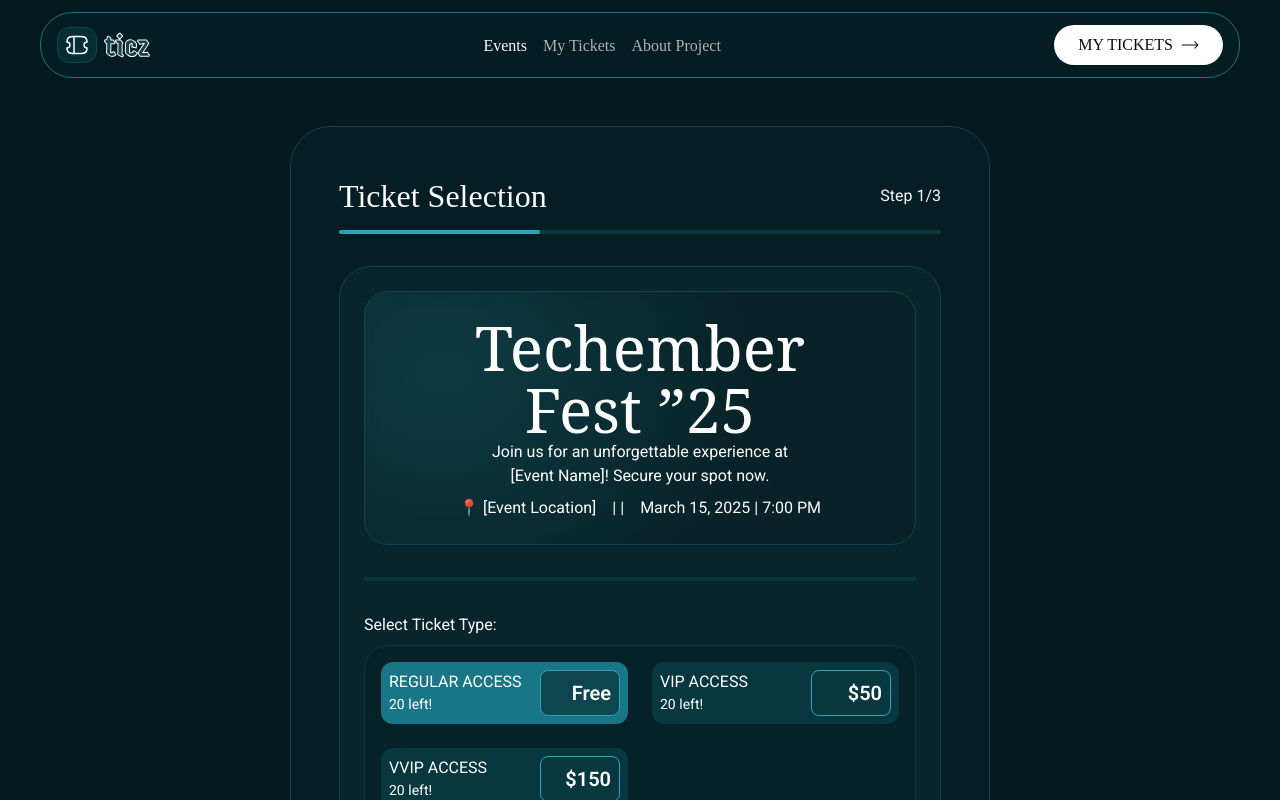
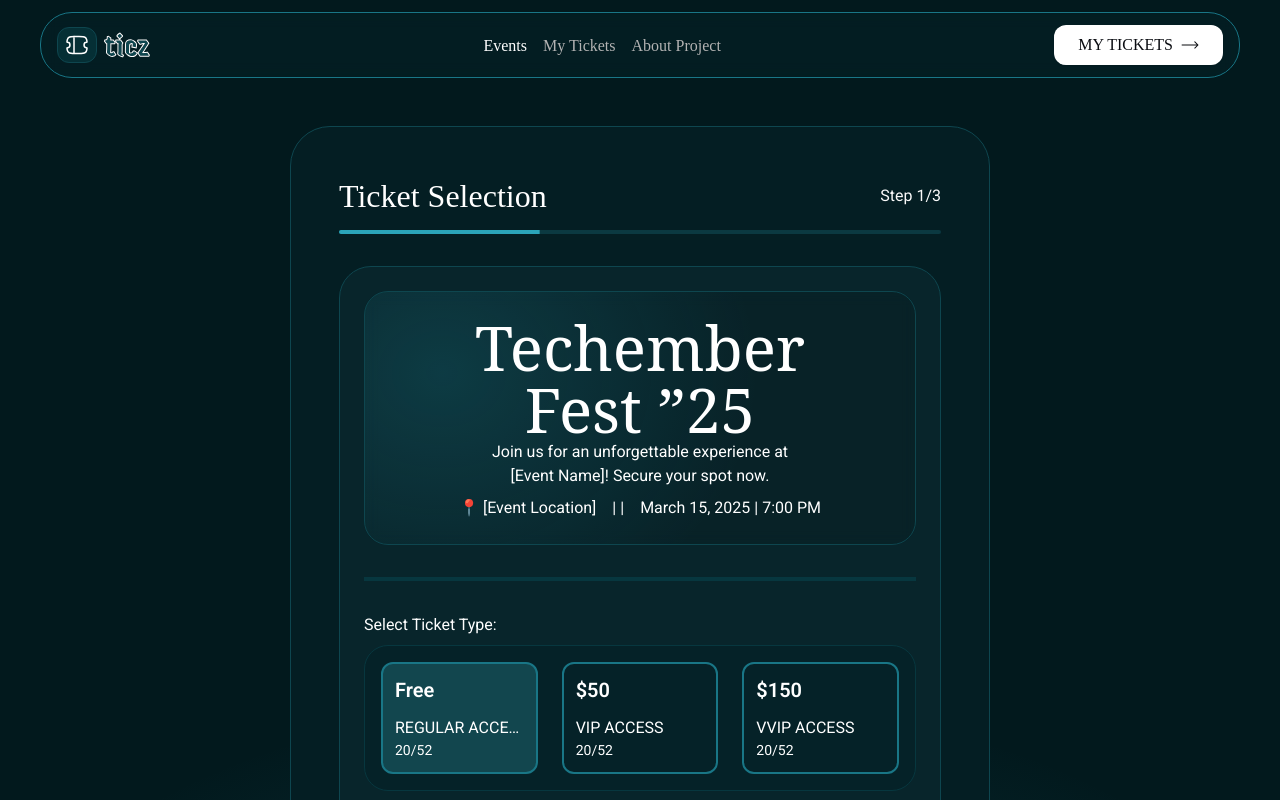
Before and after one commit to it-awonugba/event-ticket-booking-app, a React (Vite) app: page / in a window 1280 px wide. Shown: the top 800 px of the page. Built offline with nearby package versions, Linux system fonts and the light colour scheme; a web font is replaced by a local one.

Commit message:
Modification to reflect new design layout

```diff
--- a/src/App.tsx
+++ b/src/App.tsx
@@ -58,7 +58,13 @@ function App() {
           />
         </section>
 
-        <section className="flex flex-col gap-8 p-0 bg-layer-background xl:p-6 xl:border xl:border-ring xl:rounded-lg">
+        <section
+          className={`flex flex-col gap-8 p-0 ${
+            progress < 3
+              ? "bg-layer-background xl:p-6 xl:border xl:border-ring xl:rounded-lg"
+              : ""
+          } `}
+        >
           <MultiForm
             tickets={tickets}
             activeTicketId={activeTicketId}
@@ -66,18 +72,22 @@ function App() {
             handleTicketClick={handleTicketClick}
           />
 
-          <section className="flex flex-col flex-col-reverse justify-between gap-4 items-center xl:flex-row xl:border xl:border-ring xl:rounded-xl xl:bg-card xl:px-12 xl:h-12 ">
+          <section className="flex flex-col flex-col-reverse justify-between gap-4 items-center xl:flex-row xl:h-12 ">
             <Button
               onClick={handleCancelClick}
-              className="w-full h-full bg-transparent border border-progress-foreground rounded-xs text-progress-foreground text-base font-primary font-normal"
+              className="w-full h-full bg-transparent border border-progress-foreground rounded-xs text-progress-foreground text-base font-primary font-normal hover:text-white"
             >
-              Cancel
+              {progress === 1 && "Cancel"}
+              {progress === 2 && "Back"}
+              {progress === 3 && "Book Another Ticket"}
             </Button>
             <Button
               onClick={handleNextClick}
               className="w-full h-full bg-progress-foreground rounded-xs text-base font-primary font-normal"
             >
-              Next
+              {progress === 1 && "Next"}
+              {progress === 2 && "Get My Ticket"}
+              {progress === 3 && "Download Ticket"}
             </Button>
           </section>
         </section>
--- a/src/components/ImageUploader/ImageUploader.tsx
+++ b/src/components/ImageUploader/ImageUploader.tsx
@@ -1,6 +1,7 @@
 import React, { useState, useRef } from "react";
 import { Label } from "../ui/label";
 import UploadIcon from "../../assets/upload-icon.svg";
+import { Input } from "../ui/input";
 
 export default function ImageUploader() {
   const [image, setImage] = useState<string | ArrayBuffer | null>(null);
@@ -63,7 +64,7 @@ export default function ImageUploader() {
               </p>
             </div>
           )}
-          <input
+          <Input
             type="file"
             accept="image/*"
             onChange={handleChange}
--- a/src/components/MultiForm/MultiForm.tsx
+++ b/src/components/MultiForm/MultiForm.tsx
@@ -12,6 +12,8 @@ import { TicketData } from "@/App";
 import ImageUploader from "../ImageUploader/ImageUploader";
 import { Label } from "../ui/label";
 import { Input } from "../ui/input";
+import EnvelopeIcon from "../../assets/envelope.svg";
+import { Textarea } from "../ui/textarea";
 
 interface FormProperties {
   tickets: TicketData[];
@@ -67,7 +69,7 @@ export default function MultiForm({
                 <div className="border border-divider-background bg-section-background p-4 rounded-md">
                   <RadioGroup
                     defaultValue="1"
-                    className="grid grid-cols-1 xl:grid-cols-2 gap-6 p-0 w-full"
+                    className="grid grid-cols-1 xl:grid-cols-3 gap-6 p-0 w-full"
                   >
                     {tickets.map((ticket) => (
                       <Ticket
@@ -124,8 +126,40 @@ export default function MultiForm({
               className="rounded-[0.75rem] border border-divider-background h-12"
             />
           </section>
+          <section className="flex flex-col gap-2">
+            <Label
+              htmlFor="name"
+              className="text-base font-secondary font-normal"
+            >
+              Enter your email
+            </Label>
+            <div className="relative">
+              <Input
+                id="email"
+                type="email"
+                placeholder="hello@avioflagos.io"
+                className="rounded-[0.75rem] border border-divider-background h-12 pl-10"
+              />
+              <img
+                src={EnvelopeIcon}
+                alt="Envelope Icon"
+                className="absolute left-3 top-1/2 transform -translate-y-1/2"
+              />
+            </div>
+          </section>
+          <section className="flex flex-col gap-2">
+            <Label
+              htmlFor="name"
+              className="text-base font-secondary font-normal"
+            >
+              About the project
+            </Label>
+            <Textarea className="rounded-[0.75rem] border border-divider-background h-[7.9375rem]" />
+          </section>
         </>
       )}
+
+      {progress === 3 && <></>}
     </>
   );
 }
--- a/src/components/Ticket.tsx
+++ b/src/components/Ticket.tsx
@@ -32,29 +32,20 @@ export default function Ticket({
       />
       <Label
         htmlFor={`${title}-${id}`}
-        className={`grid grid-cols-[1fr_80px] p-2 gap-0 rounded-[0.75rem] box-border ${
-          isActive ? "bg-border" : "bg-divider-background"
+        className={`flex flex-col p-3 gap-3 rounded-[0.75rem] box-border border border-2 ${
+          isActive ? "bg-active-ticket-background" : "bg-transparent"
         }`}
         onClick={onClick}
       >
-        <span className="col-span-1 flex flex-col gap-0">
+        <span className="text-xl font-semibold font-secondary">
+          {price === 0 ? "Free" : USDFormatter.format(price).replace(".00", "")}
+        </span>
+        <span className="flex flex-col">
           <span className="text-base font-secondary font-normal truncate">
             {title.toUpperCase()}
           </span>
           <span className="font-secondary font-normal text-sm truncate">
-            {availableTickets} left!
-          </span>
-        </span>
-
-        <span
-          className={`col-span-1 p-2 box-border border border-primary rounded-xs h-fit overflow-hidden text-ellipsis whitespace-nowrap ${
-            isActive ? "bg-ring" : ""
-          }`}
-        >
-          <span className="text-xl font-semibold font-secondary p-0 text-right block">
-            {price === 0
-              ? "Free"
-              : USDFormatter.format(price).replace(".00", "")}
+            {availableTickets}/{52}
           </span>
         </span>
       </Label>
--- a/src/components/header/Header.tsx
+++ b/src/components/header/Header.tsx
@@ -52,7 +52,7 @@ export default function Header() {
       <Button
         variant="secondary"
         size="lg"
-        className="py-3 px-4 text-base leading-5 font-normal font-primary xl:py-4 px-6"
+        className="py-3 px-4 text-base leading-5 font-normal rounded-[0.75rem] font-primary xl:py-4 px-6"
       >
         MY TICKETS <img src={ArrowRight} alt="arrow icon" />
       </Button>
--- /dev/null
+++ b/src/components/ui/textarea.tsx
@@ -0,0 +1,18 @@
+import * as React from "react"
+
+import { cn } from "@/lib/utils"
+
+function Textarea({ className, ...props }: React.ComponentProps<"textarea">) {
+  return (
+    <textarea
+      data-slot="textarea"
+      className={cn(
+        "border-input placeholder:text-muted-foreground ring-ring/10 dark:ring-ring/20 dark:outline-ring/40 outline-ring/50 aria-invalid:outline-destructive/60 dark:aria-invalid:outline-destructive dark:aria-invalid:ring-destructive/40 aria-invalid:ring-destructive/20 aria-invalid:border-destructive/60 dark:aria-invalid:border-destructive dark:aria-invalid:ring-destructive/50 flex field-sizing-content min-h-16 w-full rounded-md border bg-transparent px-3 py-2 text-base shadow-xs transition-[color,box-shadow] focus-visible:ring-4 focus-visible:outline-1 disabled:cursor-not-allowed disabled:opacity-50 aria-invalid:focus-visible:ring-[3px] aria-invalid:focus-visible:outline-none md:text-sm dark:aria-invalid:focus-visible:ring-4",
+        className
+      )}
+      {...props}
+    />
+  )
+}
+
+export { Textarea }
--- a/src/index.css
+++ b/src/index.css
@@ -27,6 +27,7 @@
   --section-background: rgba(5, 34, 40, 1);
   --layer-background: rgba(8, 37, 43, 1);
   --uploader-background: rgba(0, 0, 0, 0.2);
+  --active-ticket-background: rgba(18, 70, 78, 1);
   --border: rgba(25, 118, 134, 1);
   --input: hsl(0 0% 89.8%);
   --ring: rgba(14, 70, 79, 1);
@@ -61,6 +62,7 @@
   --color-section-background: var(--section-background);
   --color-layer-background: var(--layer-background);
   --color-uploader-background: var(--uploader-background);
+  --color-active-ticket-background: var(--active-ticket-background);
   --color-border: var(--border);
   --color-input: var(--input);
   --color-ring: var(--ring);
```
Also changed, not shown: src/assets/envelope.svg (added).
